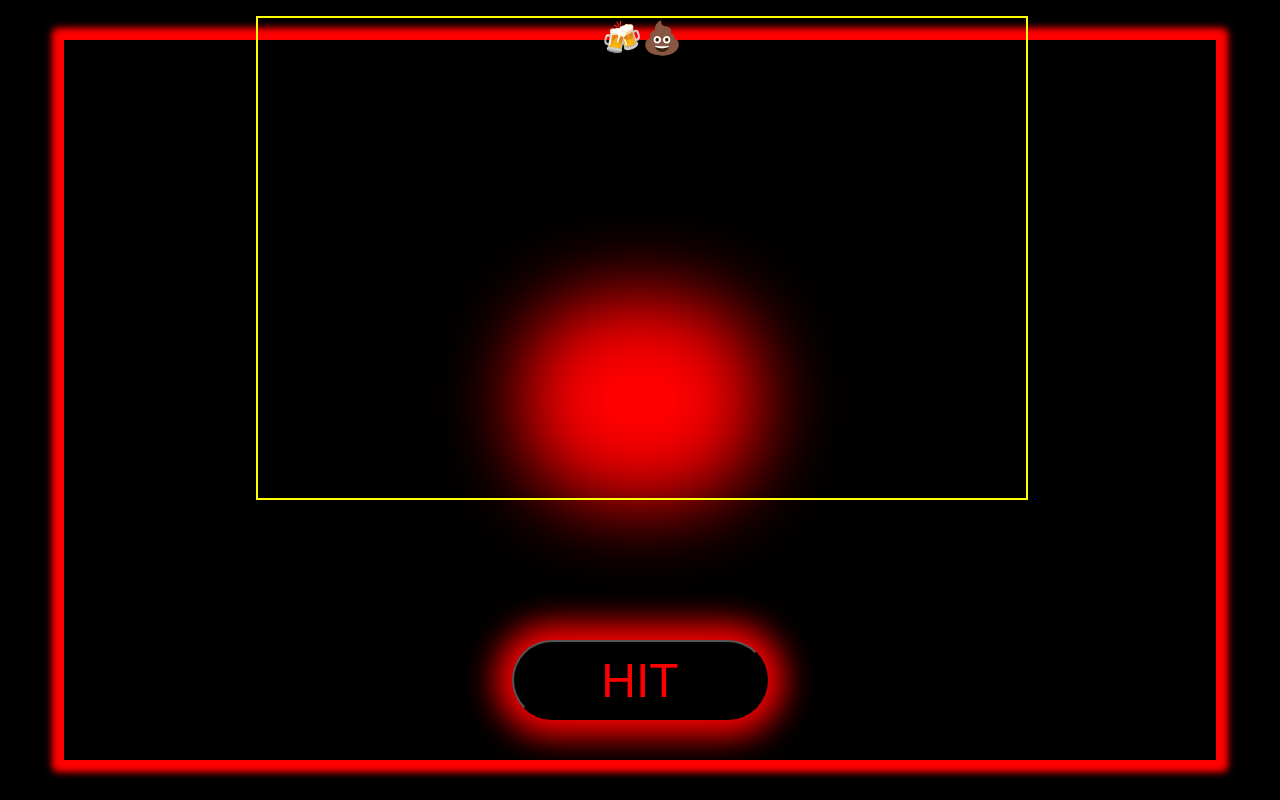
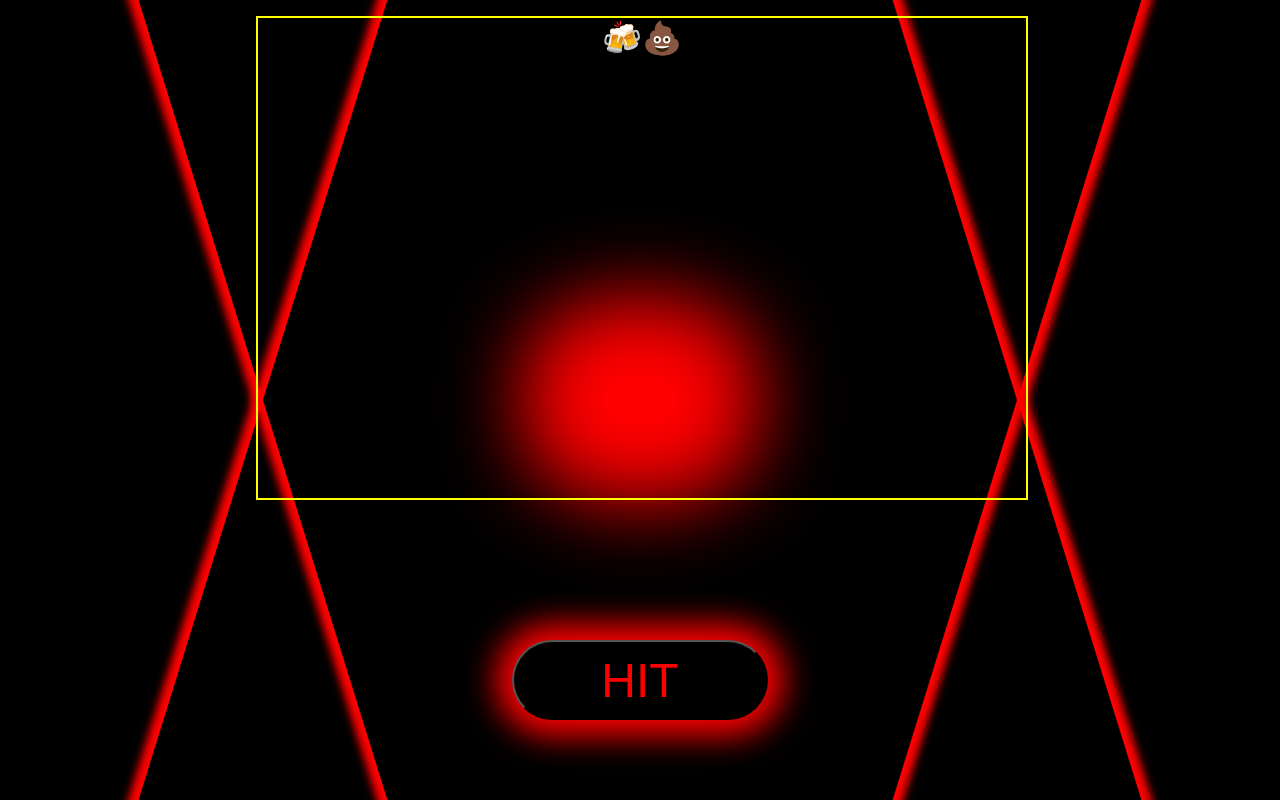
Before and after one commit to ulldecorb/fun-with-divs, a React (Create React App) app in the folder fun-with-divs/: page / in a window 1280 px wide. Built offline with nearby package versions, Linux system fonts and the light colour scheme.

Commit message:
Connect hit angle to score component

```diff
--- a/fun-with-divs/src/App.jsx
+++ b/fun-with-divs/src/App.jsx
@@ -9,13 +9,7 @@ function App() {
   const [hitScore, setHitScore] = useState('🍻');
   const [failScore, setFailScore] = useState('💩');
 
-  const handleChance = (degrees) => {
-    let isHit = false;
-    if (degrees === 'matrix(1, 0, 0, 1, 0, 0)' || degrees === 'matrix(6.12323e-17, 1, -1, 6.12323e-17, 0, 0)'
-  || degrees === 'matrix(-1, 1.22465e-16, -1.22465e-16, -1, 0, 0)' || degrees === 'matrix(-1.83697e-16, -1, 1, -1.83697e-16, 0, 0)') {
-      isHit = true;
-    }
-    // console.log(`isHit : ${isHit}`);
+  const handleChance = (isHit) => {
     if (isHit) {
       setHitScore(`${hitScore}🍻`);
     } else {
--- a/fun-with-divs/src/components/Divs/divs.css
+++ b/fun-with-divs/src/components/Divs/divs.css
@@ -78,11 +78,15 @@
   -webkit-box-shadow: 0 0 1vmin 1vmin red;
           box-shadow: 0 0 1vmin 1vmin red;
   position: absolute;
-  -webkit-transform: rotate(0deg);
-          transform: rotate(0deg);
+  -webkit-transform: rotate(270deg);
+          transform: rotate(270deg);
+  -webkit-animation: rotateDivRight 10s linear 0s infinite normal none;
+          animation: rotateDivRight 10s linear 0s infinite normal none;
 }
 
 .rotation-div__square:nth-child(1) {
+  -webkit-animation: rotateDivLeft 10s linear 0s infinite normal none;
+          animation: rotateDivLeft 10s linear 0s infinite normal none;
   opacity: 1;
 }
 
--- a/fun-with-divs/src/components/Divs/divs.scss
+++ b/fun-with-divs/src/components/Divs/divs.scss
@@ -48,11 +48,11 @@
         border: 0.25vmin solid red;
         box-shadow: 0 0 1vmin 1vmin red;
         position: absolute;
-        transform: rotate(0deg);
-        // animation: rotateDivRight 10s linear 0s infinite normal none;
+        transform: rotate(270deg);
+        animation: rotateDivRight 10s linear 0s infinite normal none;
 
         &:nth-child(1) {
-            // animation: rotateDivLeft 10s linear 0s infinite normal none;
+            animation: rotateDivLeft 10s linear 0s infinite normal none;
             opacity: 1;
         }
 
--- a/fun-with-divs/src/components/Divs/index.jsx
+++ b/fun-with-divs/src/components/Divs/index.jsx
@@ -24,12 +24,15 @@ export const Divs = function Divs({ handleChance }) {
   //   window.addEventListener('onKeyPress', () => getResult);
   // }, []);
 
-  // const checkHit = (degree) => {
-  //   let isHit = false;
-  //   if ()
-  // };
+  const checkHit = (angle) => {
+    let isHit = false;
+    if (angle === 0 || angle === 90 || angle === -90) {
+      isHit = true;
+    }
+    return isHit;
+  };
 
-  function convertToAngle(matrix) {
+  const convertToAngle = (matrix) => {
     let values = matrix.split('(')[1];
     [values] = [values.split(')')[0]];
     values = values.split(',');
@@ -37,15 +40,12 @@ export const Divs = function Divs({ handleChance }) {
     const sin = values[1]; // 0.5
 
     return Math.round(Math.asin(sin) * (180 / Math.PI));
-  }
+  };
 
   const handleHitChance = () => {
     const divRight = getComputedStyle(document.getElementById('divRight')).transform;
-    const currentDegree = convertToAngle(divRight);
-    // return currentDegree;
-    handleChance(currentDegree);
-    // handleChance(divRight.rotate);
-    // console.log(convertToAngle(divRight));
+    const currentAngle = convertToAngle(divRight);
+    handleChance(checkHit(currentAngle));
   };
 
   return (
```
